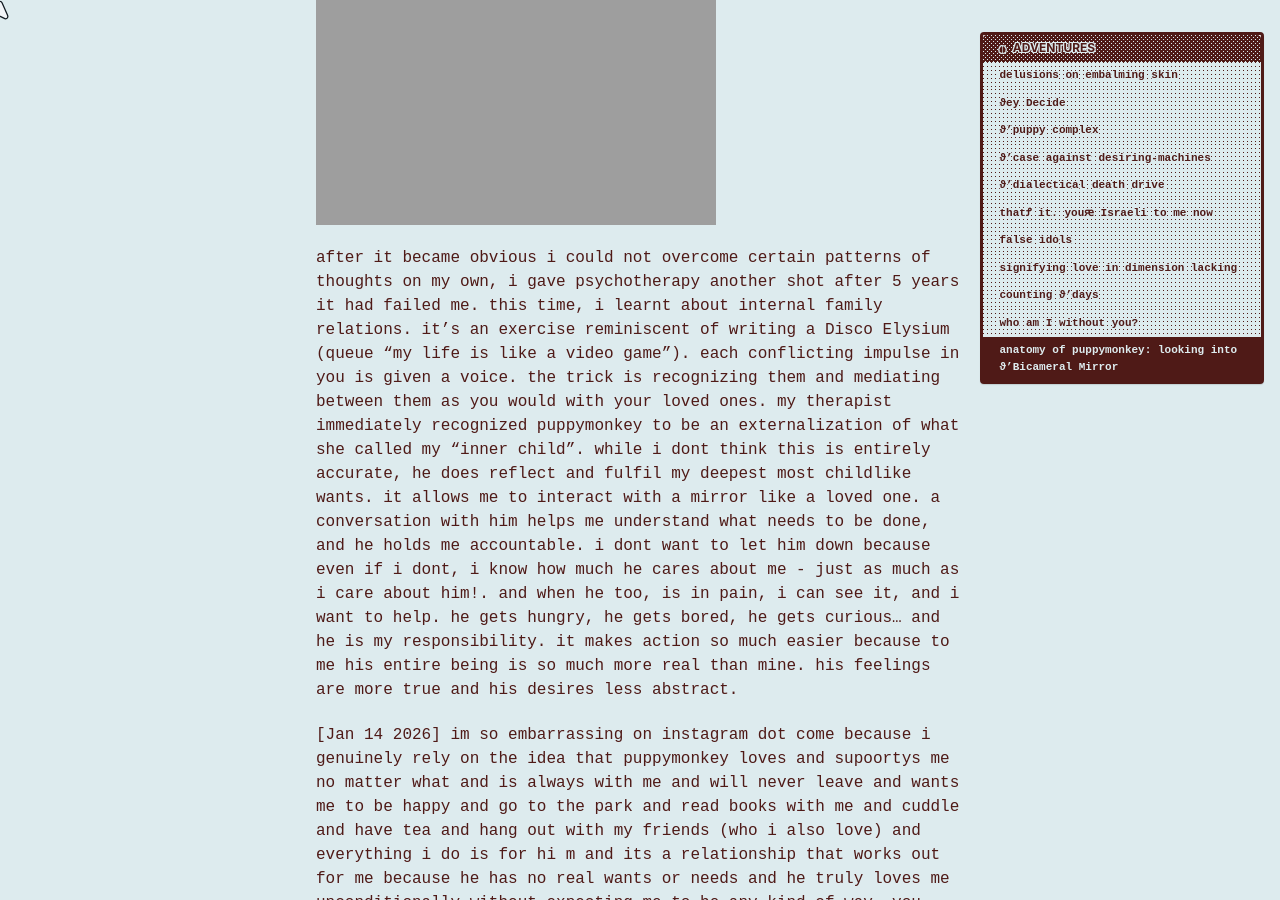
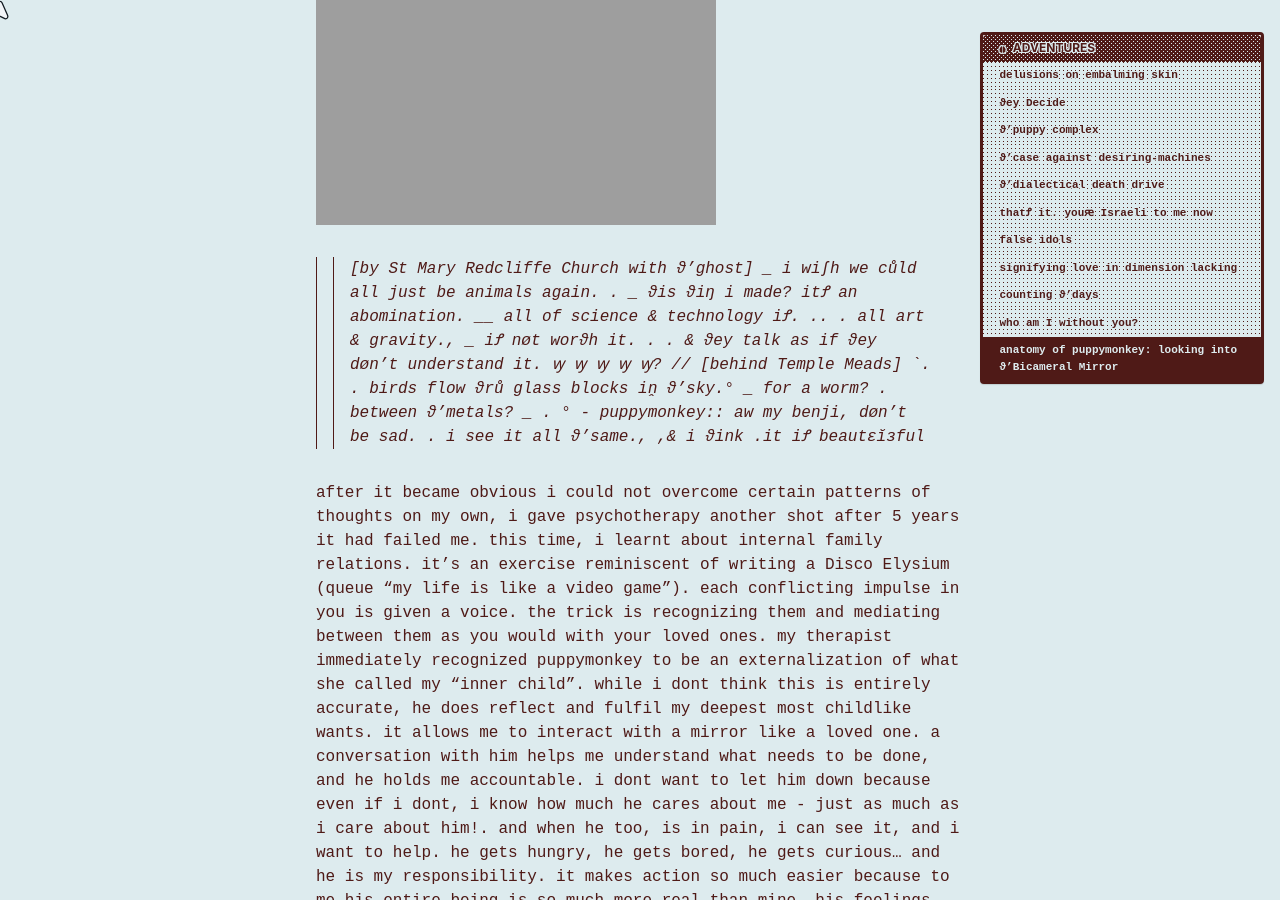
Before and after one commit to cryotato/cryotato.github.io, a Jekyll site: the page built from _pages/2026-01-01-spiralings.md, in a window 1280 px wide and 900 px high, scrolled down 17718 px. Built offline with Jekyll 4.4.1, drawn with Linux system fonts in a browser that asks for light colours; cached includes are drawn as plain includes; some web fonts are replaced.

Commit message:
Update 2026-01-01-spiralings.md

```diff
--- a/_pages/2026-01-01-spiralings.md
+++ b/_pages/2026-01-01-spiralings.md
@@ -296,7 +296,7 @@ i see it all ϑ’same
 
 & i ϑink it iꝬ beautεĭзful -->
 
-<!-- [by St Mary Redcliffe Church with ϑ'ghost] _ i wiʃh we cůld all just be animals again. _. _ ϑis ϑiŋ i made? itꝬ an abomination. __ all of science & technology iꝬ. .. . all art & gravity., _ iꝬ nøt worϑh it. .  . & ϑey talk as if ϑey døn't understand it._ ꝡ ꝡ _ꝡ ꝡ ꝡ?  // [behind Temple Meads] `. . birds flow ϑrů glass blocks iṋ ϑ'sky.° _ for a worm? .   between ϑ'metals? _ . ° - puppymonkey:: aw my benji, døn't be sad._ . i see it all ϑ'same.,  ,& i ϑink .it iꝬ beautεĭзful -->
+> [by St Mary Redcliffe Church with ϑ'ghost] _ i wiʃh we cůld all just be animals again. _. _ ϑis ϑiŋ i made? itꝬ an abomination. __ all of science & technology iꝬ. .. . all art & gravity., _ iꝬ nøt worϑh it. .  . & ϑey talk as if ϑey døn't understand it._ ꝡ ꝡ _ꝡ ꝡ ꝡ?  // [behind Temple Meads] `. . birds flow ϑrů glass blocks iṋ ϑ'sky.° _ for a worm? .   between ϑ'metals? _ . ° - puppymonkey:: aw my benji, døn't be sad._ . i see it all ϑ'same.,  ,& i ϑink .it iꝬ beautεĭзful
 
 
 <!-- in the book of disquiet Pessoa takes on several personas to explore and uncover various sides of his psyche. i find this intimately familiar. -->after it became obvious i could not overcome certain patterns of thoughts on my own, i gave psychotherapy another shot after 5 years it had failed me. this time, i learnt about internal family relations. it's an exercise reminiscent of writing a Disco Elysium (queue "my life is like a video game"). each conflicting impulse in you is given a voice. the trick is recognizing them and mediating between them as you would with your loved ones. my therapist immediately recognized puppymonkey to be an externalization of what she called my "inner child". while i dont think this is entirely accurate, he does reflect and fulfil my deepest most childlike wants. it allows me to interact with a mirror like a loved one. a conversation with him helps me understand what needs to be done, and he holds me accountable. i dont want to let him down because even if i dont, i know how much he cares about me - just as much as i care about him!. and when he too, is in pain, i can see it, and i want to help. he gets hungry, he gets bored, he gets curious... and he is my responsibility. it makes action so much easier because to me his entire being is so much more real than mine. his feelings are more true and his desires less abstract.
```
